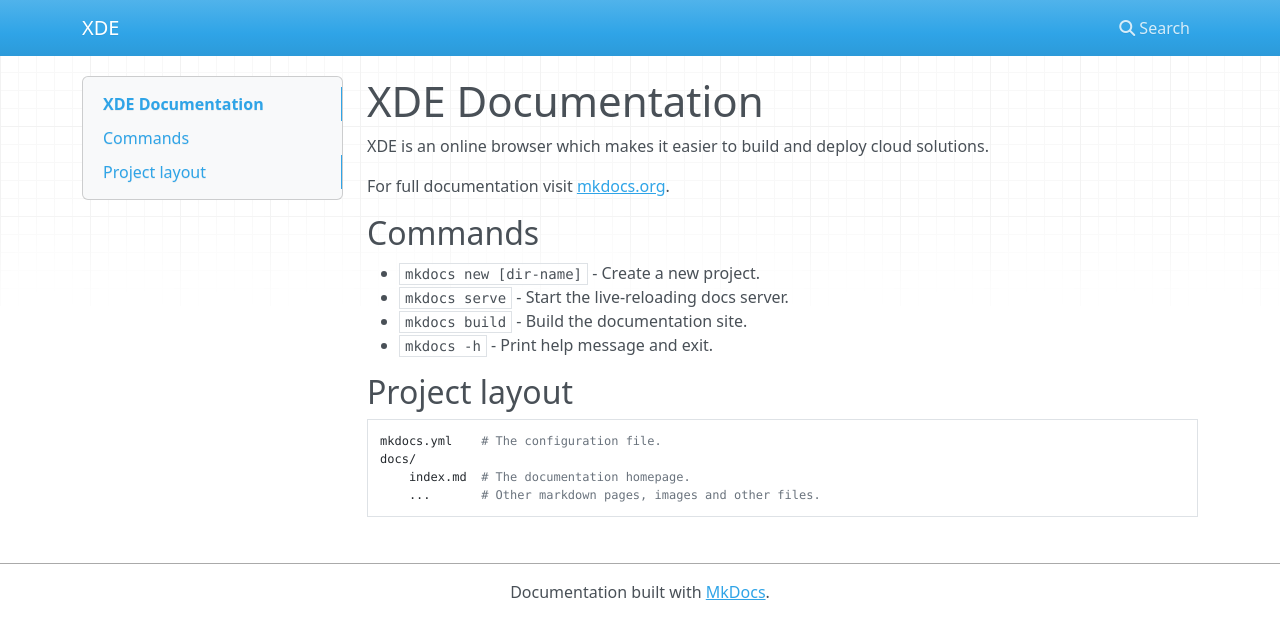
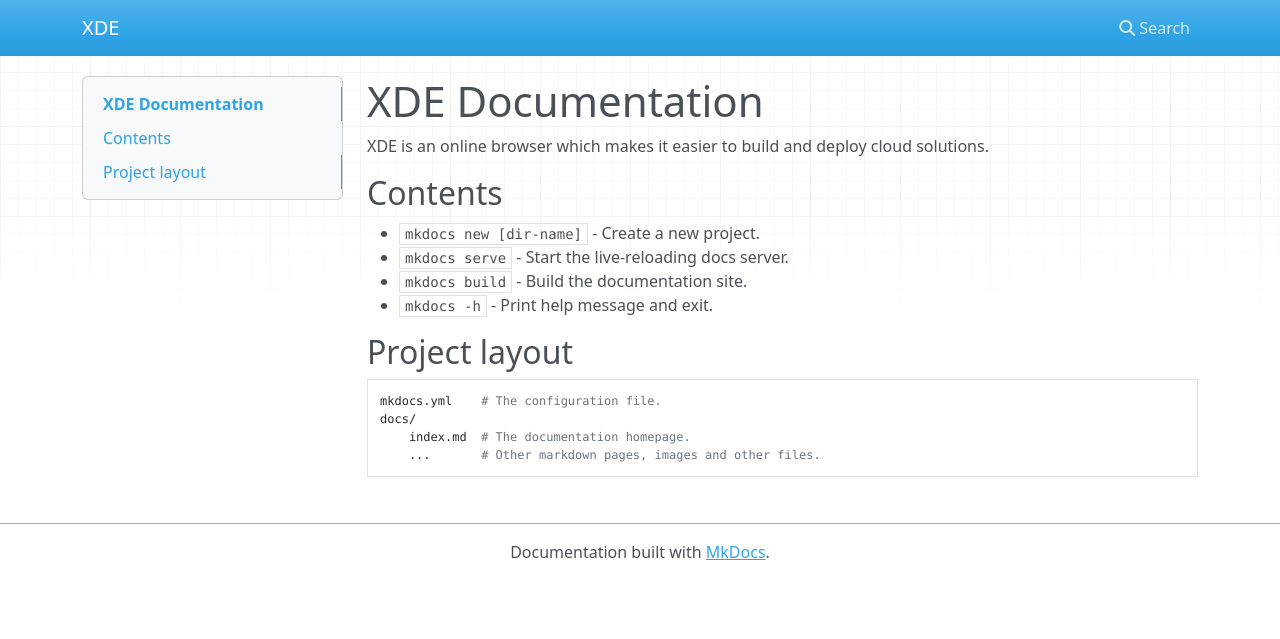
Before and after one commit to xde-dev/xde-dev.github.io, an MkDocs documentation site: the page built from docs/index.md, in a window 1280 px wide. Shown: the top 639 px of the page. Built offline with MkDocs 1.6.1, drawn with Linux system fonts in a browser that asks for light colours; nearby versions of some CDN libraries.

Commit message:
testing github action

```diff
--- a/docs/index.md
+++ b/docs/index.md
@@ -2,9 +2,8 @@
 
 XDE is an online browser which makes it easier to build and deploy cloud solutions.
 
-For full documentation visit [mkdocs.org](https://www.mkdocs.org).
 
-## Commands
+## Contents
 
 * `mkdocs new [dir-name]` - Create a new project.
 * `mkdocs serve` - Start the live-reloading docs server.
```
